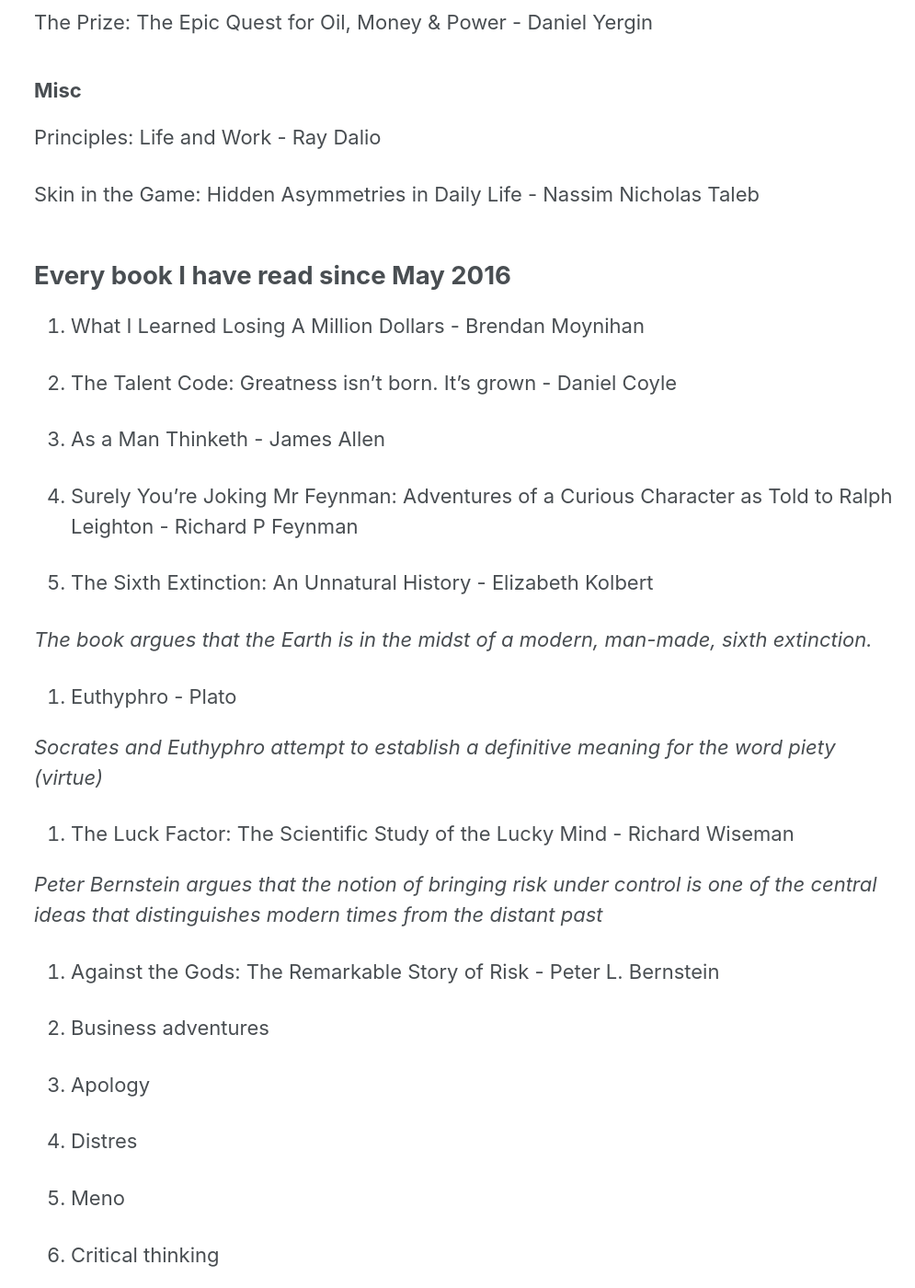
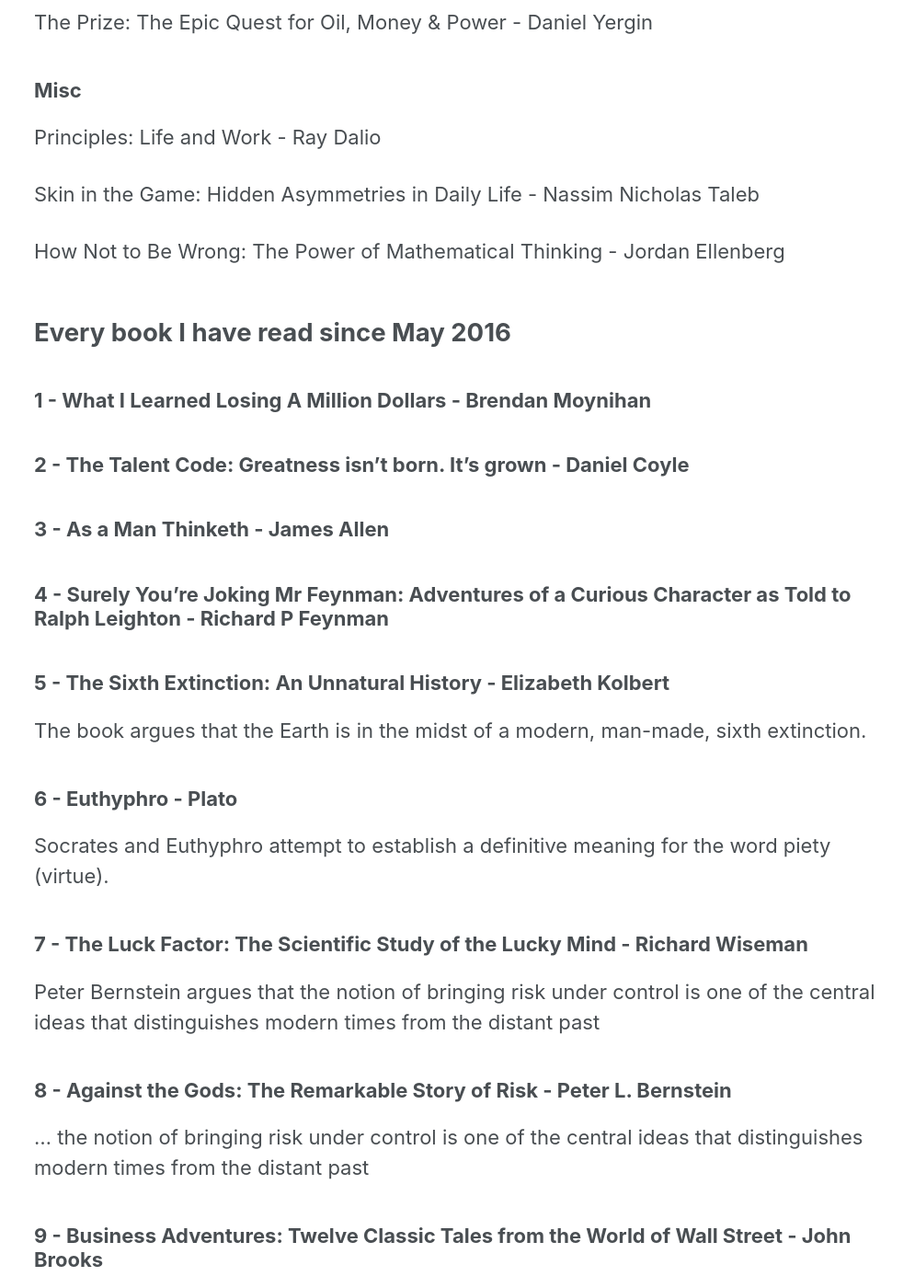
Before and after one commit to ADGEfficiency/adgefficiency.github.io, a Jekyll site: the page built from _pages/reading_list.md, in a window 1280 px wide and 1400 px high, scrolled down 760 px. Shown: the whole window at 92% size, without its empty margins (285-1280 px from the left). Built offline with Jekyll 4.4.1, drawn with Linux system fonts in a browser that asks for light colours; nearby versions of some CDN libraries; some of the changed text lies outside the part shown.

Commit message:
drafting

```diff
--- a/_pages/reading_list.md
+++ b/_pages/reading_list.md
@@ -28,43 +28,55 @@
 
 Skin in the Game: Hidden Asymmetries in Daily Life - Nassim Nicholas Taleb
 
+How Not to Be Wrong: The Power of Mathematical Thinking - Jordan Ellenberg
+
 ## Every book I have read since May 2016
 
-  1. What I Learned Losing A Million Dollars - Brendan Moynihan
+### 1 - What I Learned Losing A Million Dollars - Brendan Moynihan
 
-  2. The Talent Code: Greatness isn't born. It's grown - Daniel Coyle
+### 2 - The Talent Code: Greatness isn't born. It's grown - Daniel Coyle
 
-  3. As a Man Thinketh - James Allen
+### 3 - As a Man Thinketh - James Allen
 
-  4. Surely You're Joking Mr Feynman: Adventures of a Curious Character as Told to Ralph Leighton - Richard P Feynman
+### 4 - Surely You're Joking Mr Feynman: Adventures of a Curious Character as Told to Ralph Leighton - Richard P Feynman
 
-  5. The Sixth Extinction: An Unnatural History - Elizabeth Kolbert
+### 5 - The Sixth Extinction: An Unnatural History - Elizabeth Kolbert
 
-  *The book argues that the Earth is in the midst of a modern, man-made, sixth extinction.*
+The book argues that the Earth is in the midst of a modern, man-made, sixth extinction.
 
-  6. Euthyphro - Plato
+### 6 - Euthyphro - Plato
 
-  *Socrates and Euthyphro attempt to establish a definitive meaning for the word piety (virtue)*
+Socrates and Euthyphro attempt to establish a definitive meaning for the word piety (virtue).
 
-  7. The Luck Factor: The Scientific Study of the Lucky Mind - Richard Wiseman
+### 7 - The Luck Factor: The Scientific Study of the Lucky Mind - Richard Wiseman
 
-  *Peter Bernstein argues that the notion of bringing risk under control is one of the central ideas that distinguishes modern times from the distant past*
+Peter Bernstein argues that the notion of bringing risk under control is one of the central ideas that distinguishes modern times from the distant past
 
-  8. Against the Gods: The Remarkable Story of Risk - Peter L. Bernstein
+### 8 - Against the Gods: The Remarkable Story of Risk - Peter L. Bernstein
 
-  9. Business adventures
+... the notion of bringing risk under control is one of the central ideas that distinguishes modern times from the distant past
 
-  10. Apology
+### 9 - Business Adventures: Twelve Classic Tales from the World of Wall Street - John Brooks
 
-  11. Distres
+### 10 - Apology - Plato
 
-  12. Meno
+the Socratic dialogue that presents the speech of legal self-defence, which Socrates presented at his trial for impiety and corruption
 
-  13. Critical thinking
+### 11 - Distress
 
-  14. 7 years in tibet
+### 12 - Meno - Plato
 
-  15. How not to be wrong
+Socrates introduces positive ideas: the immortality of the soul and the theory of knowledge as recollection
+
+### 13 - Critical Thinking Skills: Developing Effective Analysis and Argument - Stella Cottrell
+
+### 14 - Seven Years in Tibet: My Life Before, During and After - Heinrich Harrer
+
+...experiences in Tibet between 1944 and 1951 during the Second World War and the interim period before the Communist Chinese People's Liberation Army invaded Tibet in 1950
+
+### 15 - How Not to Be Wrong: The Power of Mathematical Thinking - Jordan Ellenberg
+
+...connects various economic and societal philosophies with basic mathematics and statistical principles.
 
   16. Art of R programming
 
```
